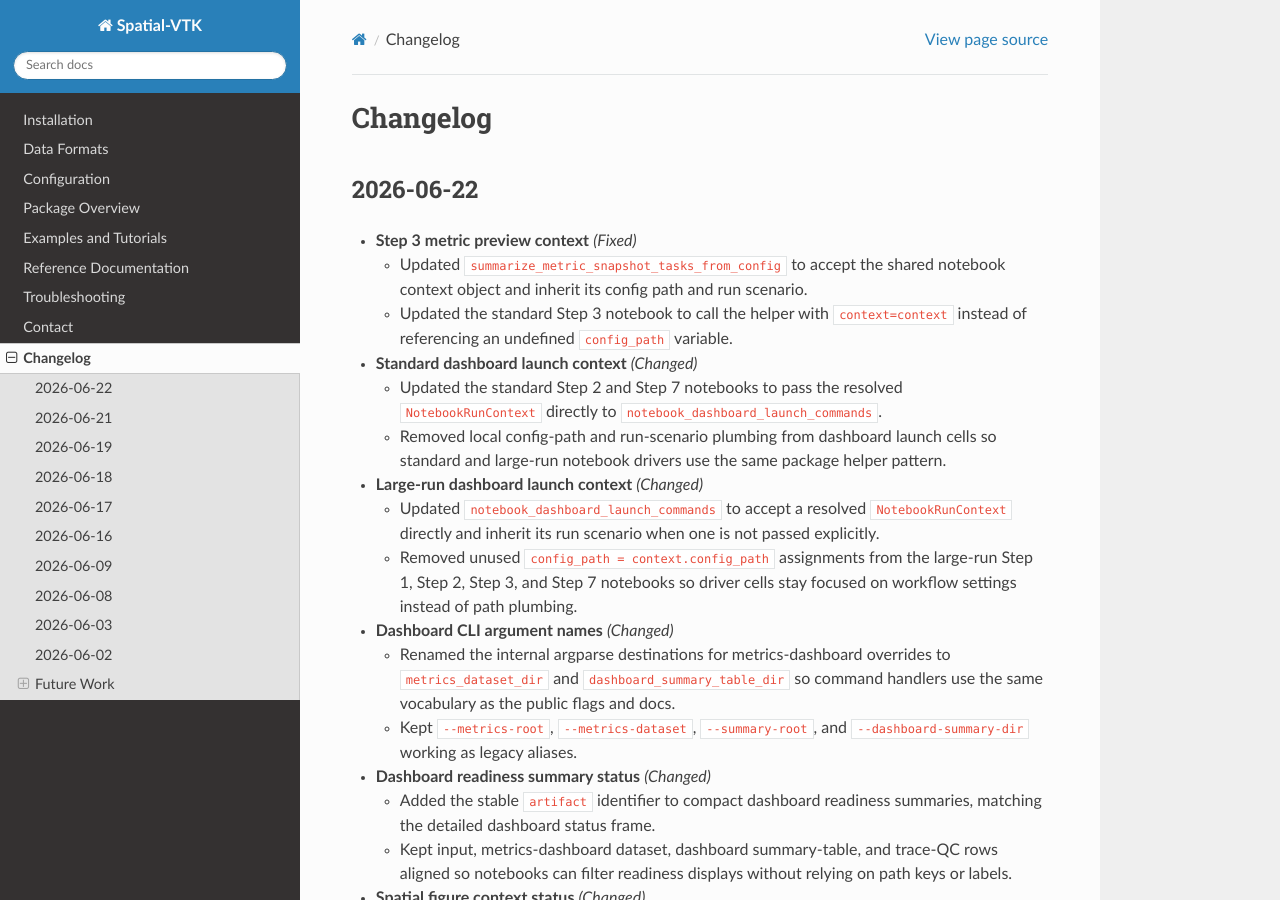
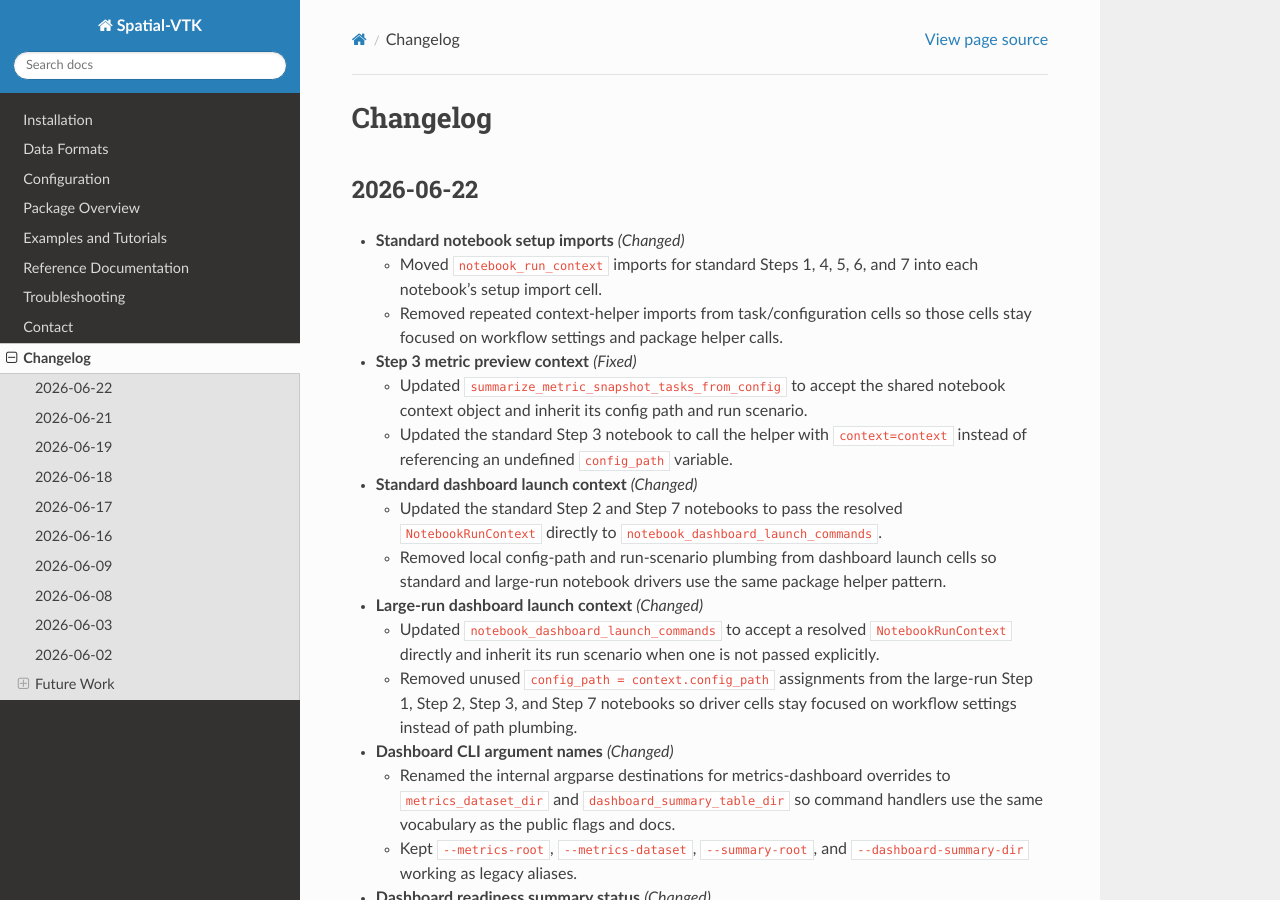
Before and after one commit to bcbirkel/spatial-vtk, a Sphinx documentation site: the page built from docs/changelog.rst, in a window 1280 px wide and 900 px high. Built offline with Sphinx 7.4.7 and the Read the Docs theme 3.1.0, drawn with Linux system fonts in a browser that asks for light colours.

Commit message:
Keep standard notebook context imports in setup

```diff
--- a/docs/changelog.rst
+++ b/docs/changelog.rst
@@ -3,6 +3,13 @@ Changelog
 
 2026-06-22
 ----------
+
+- **Standard notebook setup imports** *(Changed)*
+
+  - Moved ``notebook_run_context`` imports for standard Steps 1, 4, 5, 6, and
+    7 into each notebook's setup import cell.
+  - Removed repeated context-helper imports from task/configuration cells so
+    those cells stay focused on workflow settings and package helper calls.
 
 - **Step 3 metric preview context** *(Fixed)*
 
```
Also changed, not shown: docs/examples/step_01_ingest_and_prepare_data.ipynb, docs/examples/step_04_spatial_statistics.ipynb, docs/examples/step_05_maps_and_figures.ipynb, docs/examples/step_06_additional_plotting_options.ipynb, docs/examples/step_07_dashboards.ipynb, 1 other file.
